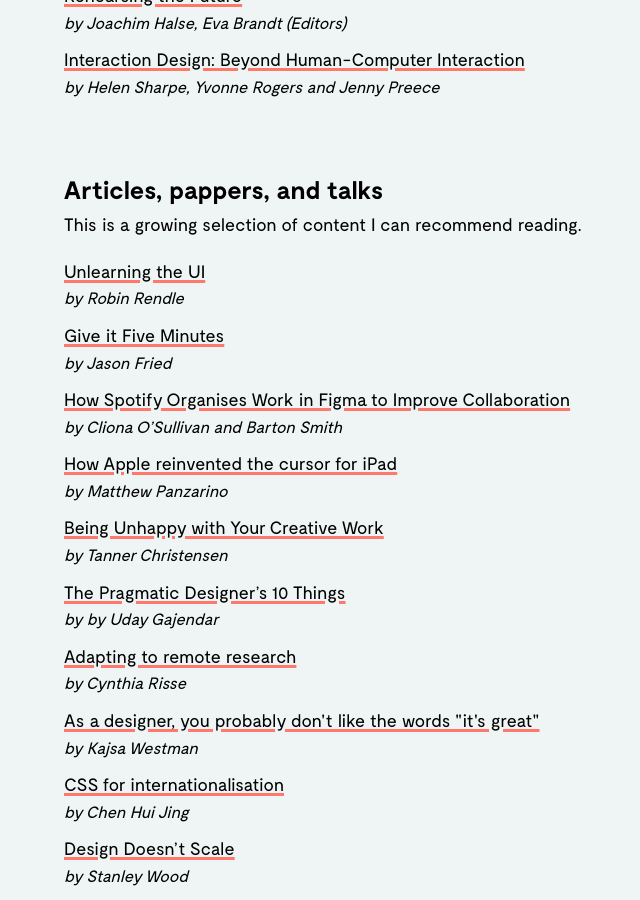
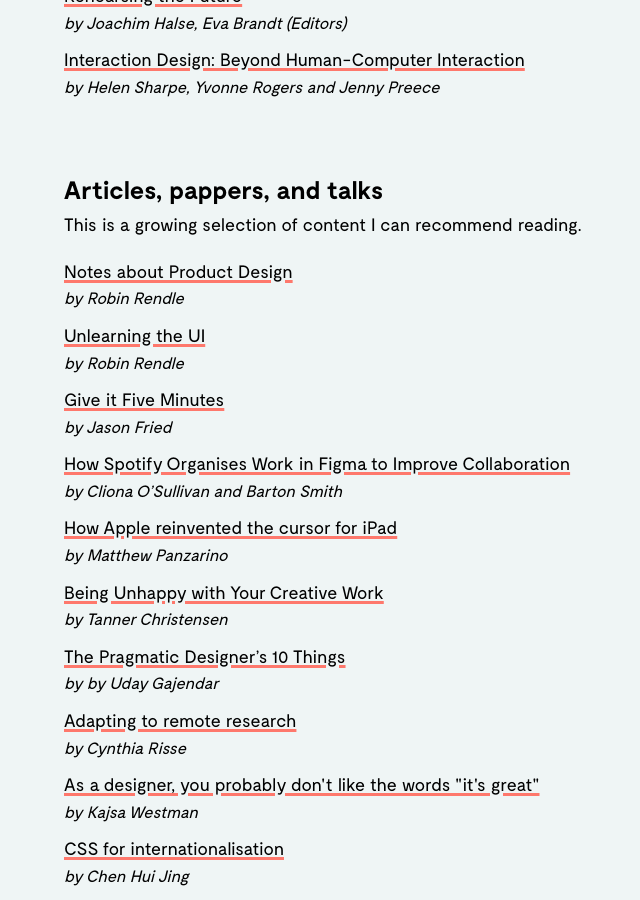
Before and after one commit to jacoblindstrm/jacoblindstrm.github.io, a Jekyll site: the page built from _posts/2020-04-01-what-im-reading.html, in a window 1280 px wide and 900 px high, scrolled down 1239 px. Shown: the whole window, without its empty margins (0-640 px from the left). Built offline with Jekyll 4.4.1, drawn with Linux system fonts in a browser that asks for light colours; comment, search, counter and statistics services are not loaded.

Commit message:
Update articles.yml

```diff
--- a/_data/articles.yml
+++ b/_data/articles.yml
@@ -1,3 +1,6 @@
+- title: Notes about Product Design
+  url: https://www.robinrendle.com/notes/notes-about-product-design.html
+  author: Robin Rendle
 - title: Unlearning the UI
   url: https://www.robinrendle.com/notes/unlearning-the-ui
   author: Robin Rendle
```
